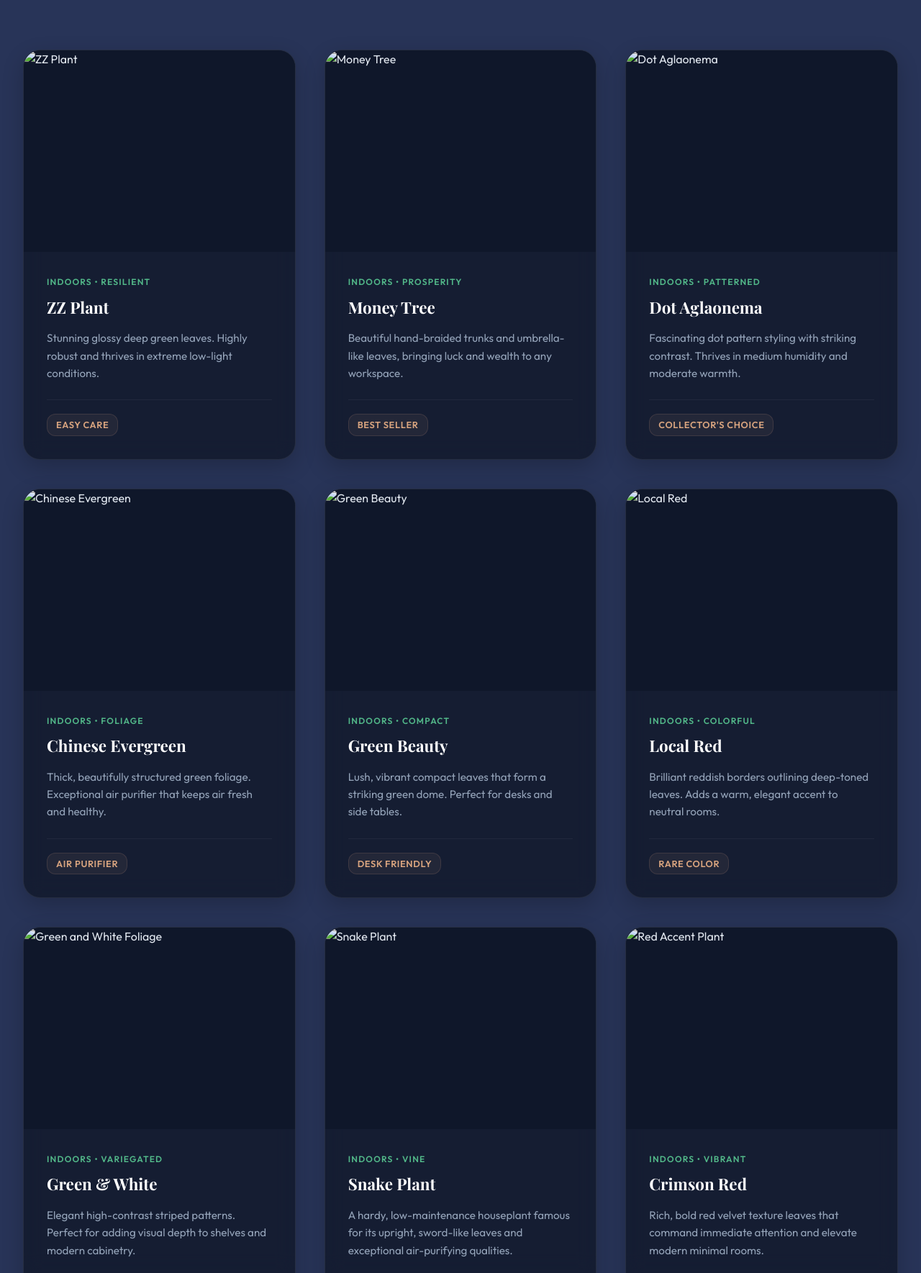
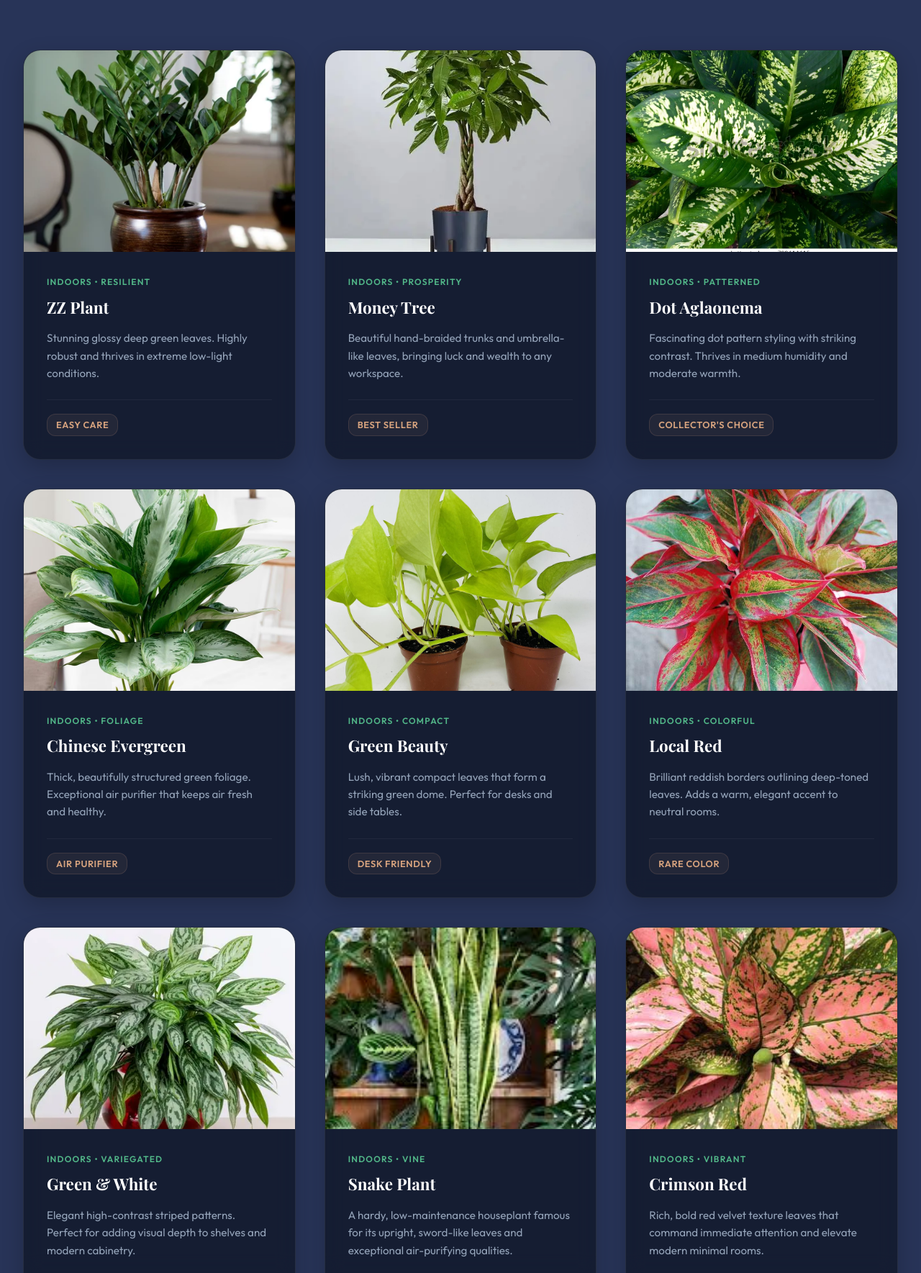
Before and after one commit to yhungluxurious-lab/Sam-Horticulture-services, a plain HTML site: page index.html in a window 1280 px wide. Shown: the part 3454-5223 px from the top of the page at 72% size. Drawn offline with nearby package versions, Linux system fonts and the light colour scheme; a web font is replaced by a local one.

Commit message:
Add files via upload

```diff
--- a/index.html
+++ b/index.html
@@ -209,7 +209,7 @@
         <div class="plants-grid">
           <div class="plant-card">
             <div class="plant-image-container">
-              <img src="Indoors/zz.webp" alt="ZZ Plant" class="plant-image" />
+              <img src="zz.webp" alt="ZZ Plant" class="plant-image" />
             </div>
             <div class="plant-details">
               <span class="plant-type">Indoors • Resilient</span>
@@ -227,7 +227,7 @@
           <div class="plant-card">
             <div class="plant-image-container">
               <img
-                src="Indoors/money-tree.webp"
+                src="money-tree.webp"
                 alt="Money Tree"
                 class="plant-image"
               />
@@ -248,7 +248,7 @@
           <div class="plant-card">
             <div class="plant-image-container">
               <img
-                src="Indoors/dot-agloanema.webp"
+                src="dot-agloanema.webp"
                 alt="Dot Aglaonema"
                 class="plant-image"
               />
@@ -269,7 +269,7 @@
           <div class="plant-card">
             <div class="plant-image-container">
               <img
-                src="Indoors/chinese.avif"
+                src="chinese.avif"
                 alt="Chinese Evergreen"
                 class="plant-image"
               />
@@ -290,7 +290,7 @@
           <div class="plant-card">
             <div class="plant-image-container">
               <img
-                src="Indoors/green-beauty.jpg"
+                src="green-beauty.jpg"
                 alt="Green Beauty"
                 class="plant-image"
               />
@@ -311,7 +311,7 @@
           <div class="plant-card">
             <div class="plant-image-container">
               <img
-                src="Indoors/local-red.jpg"
+                src="local-red.jpg"
                 alt="Local Red"
                 class="plant-image"
               />
@@ -332,7 +332,7 @@
           <div class="plant-card">
             <div class="plant-image-container">
               <img
-                src="Indoors/g&w.webp"
+                src="g&w.webp"
                 alt="Green and White Foliage"
                 class="plant-image"
               />
@@ -353,7 +353,7 @@
           <div class="plant-card">
             <div class="plant-image-container">
               <img
-                src="Indoors/snake-plant.jpg"
+                src="snake-plant.jpg"
                 alt="Snake Plant"
                 class="plant-image"
               />
@@ -374,7 +374,7 @@
           <div class="plant-card">
             <div class="plant-image-container">
               <img
-                src="Indoors/red.jpg"
+                src="red.jpg"
                 alt="Red Accent Plant"
                 class="plant-image"
               />
```
